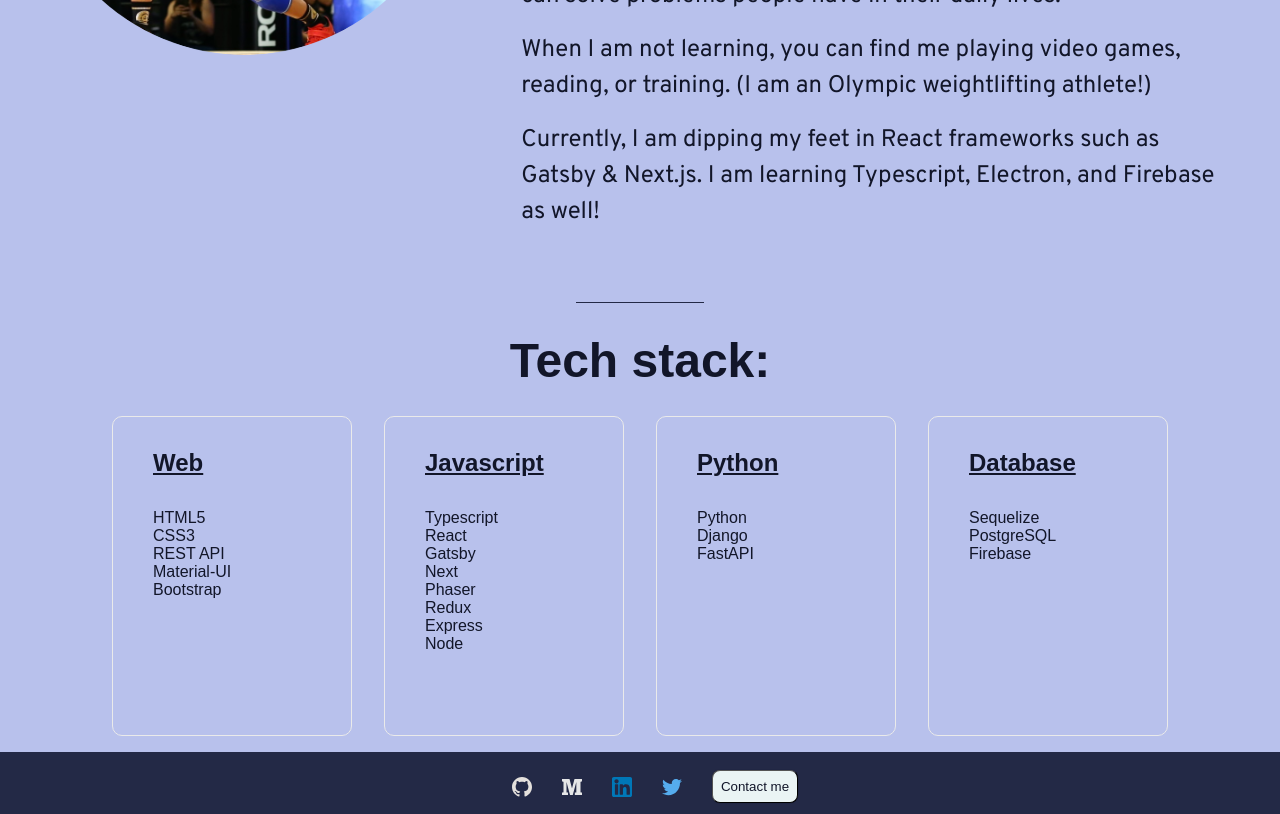
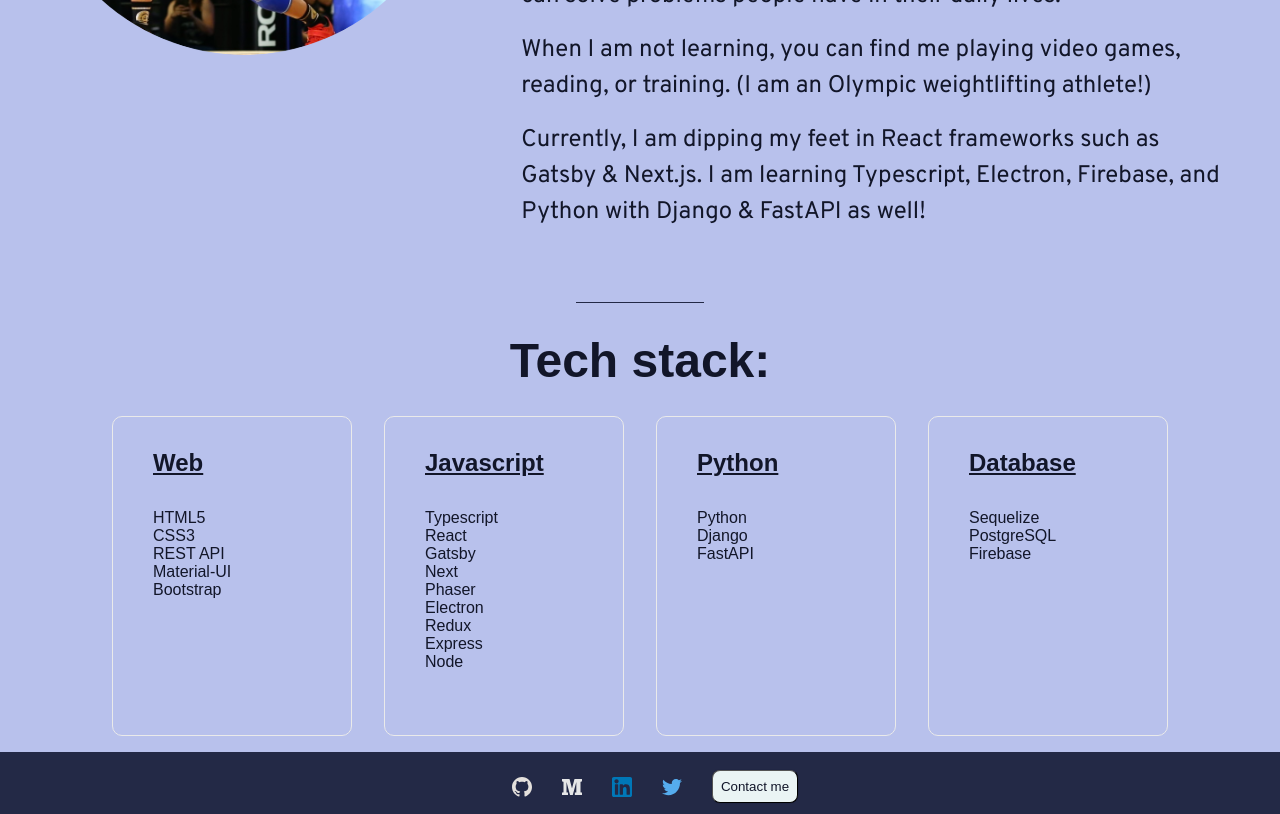
Before and after one commit to Mleng89/portfolio, a Next.js app: page /about in a window 1280 px wide. Shown: the part 640-1454 px from the top of the page. Built offline with nearby package versions, Linux system fonts and the light colour scheme; a web font is replaced by a local one.

Commit message:
Added: More information in about section

```diff
--- a/pages/about.js
+++ b/pages/about.js
@@ -44,8 +44,8 @@ export default function about() {
               <br />
               <p>
                 Currently, I am dipping my feet in React frameworks such as
-                Gatsby & Next.js. I am learning Typescript, Electron, and
-                Firebase as well!
+                Gatsby & Next.js. I am learning Typescript, Electron, Firebase,
+                and Python with Django & FastAPI as well!
               </p>
             </div>
           </div>
@@ -74,6 +74,7 @@ export default function about() {
                 <li>Gatsby</li>
                 <li>Next</li>
                 <li>Phaser</li>
+                <li>Electron</li>
                 <li>Redux</li>
                 <li>Express</li>
                 <li>Node</li>
```
